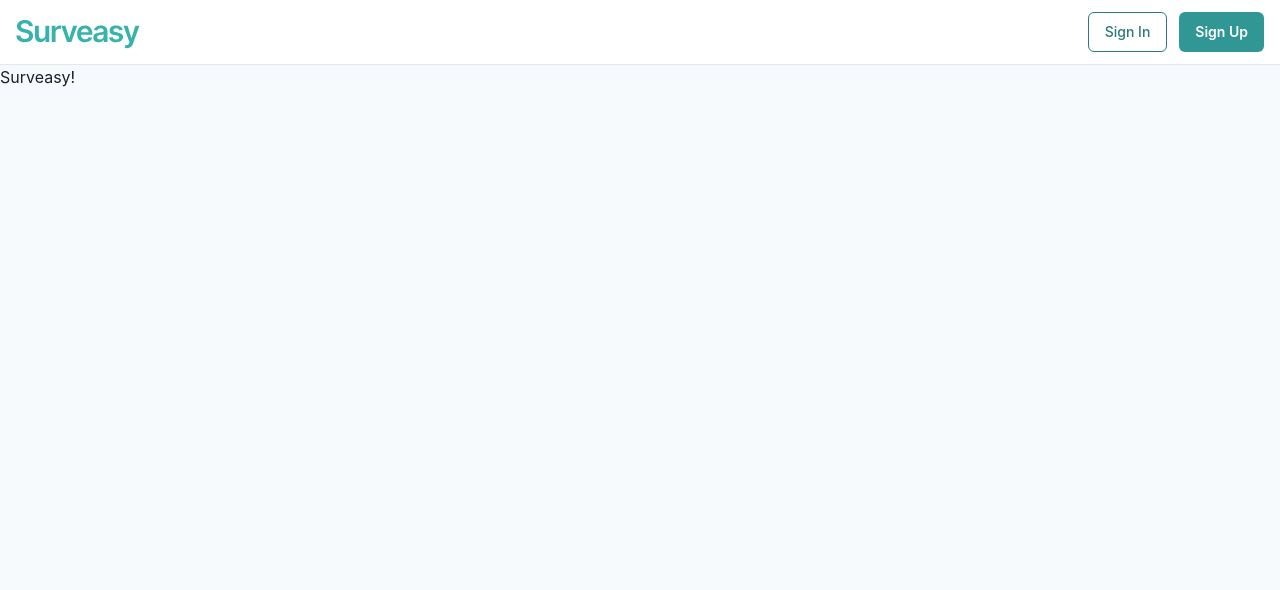
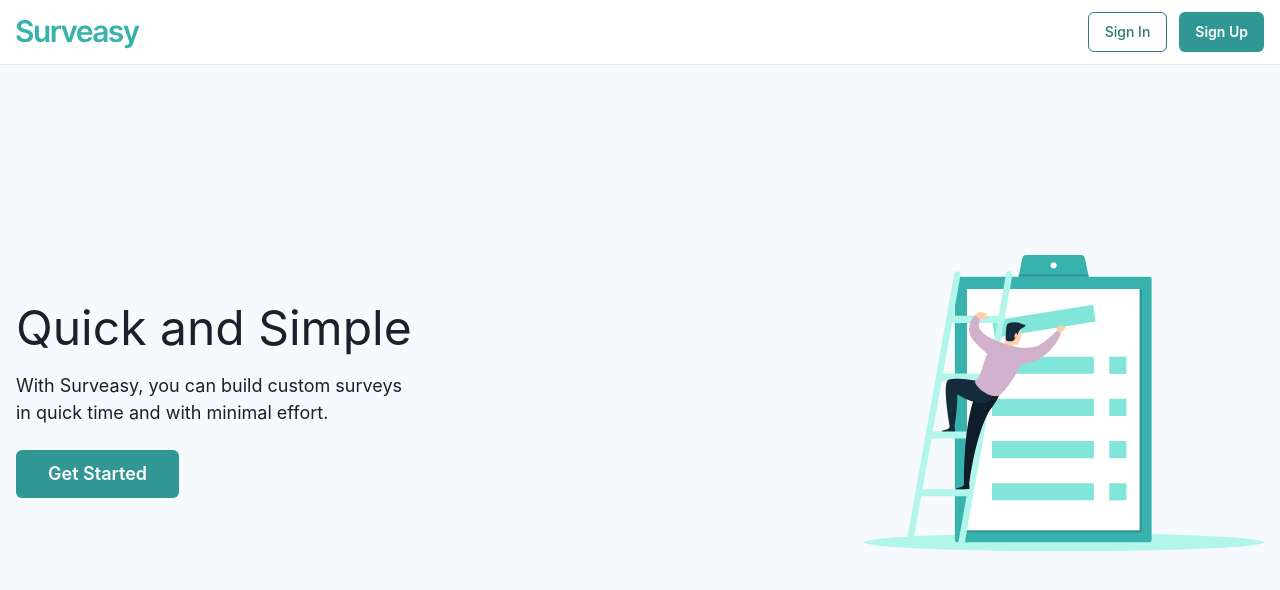
Before and after one commit to Anujith99/Surveasy, a React (Create React App) app in the folder surveasy-frontend/: page / in a window 1280 px wide. Shown: the top 590 px of the page. Built offline with nearby package versions, Linux system fonts and the light colour scheme.

Commit message:
Homepage done and form cleanup done

```diff
--- a/surveasy-frontend/src/components/Container.js
+++ b/surveasy-frontend/src/components/Container.js
@@ -1,7 +1,7 @@
 import React from "react";
 import { Container as ChakraContainer } from "@chakra-ui/react";
 
-const Container = ({ children }) => {
+const Container = ({ children, ...props }) => {
   return (
     <ChakraContainer
       maxW={{
@@ -10,6 +10,7 @@ const Container = ({ children }) => {
         lg: "container.lg",
         xl: "container.xl",
       }}
+      {...props}
     >
       {children}
     </ChakraContainer>
--- a/surveasy-frontend/src/components/Forms/FormError.js
+++ b/surveasy-frontend/src/components/Forms/FormError.js
@@ -1,9 +1,9 @@
 import React from "react";
 import { Text } from "@chakra-ui/react";
 
-const FormError = ({ mt = 1, children }) => {
+const FormError = ({ mt = 0.5, children }) => {
   return (
-    <Text mt={mt} fontWeight={500} color="red.500">
+    <Text mt={mt} fontWeight={500} fontSize="sm" color="red.500">
       {children}
     </Text>
   );
--- a/surveasy-frontend/src/components/Forms/SignUpForm.js
+++ b/surveasy-frontend/src/components/Forms/SignUpForm.js
@@ -7,6 +7,7 @@ import {
   FormControl,
   InputGroup,
   InputLeftElement,
+  InputRightElement,
   Input,
   VStack,
   HStack,
@@ -14,19 +15,41 @@ import {
   Text,
   Icon,
   Link as ChakraLink,
+  useBoolean,
 } from "@chakra-ui/react";
 
-import { FaUser, FaEnvelope, FaLock } from "react-icons/fa";
+import { FaUser, FaEnvelope, FaLock, FaEye, FaEyeSlash } from "react-icons/fa";
 import FormError from "./FormError";
+
+const ShowPasswordIcon = ({ show }) => {
+  const icon = show ? FaEyeSlash : FaEye;
+
+  return (
+    <Button bg="transparent" _hover={{ bg: "transparent" }}>
+      <Icon as={icon} color="gray.300" _hover={{ color: "teal.400" }} />
+    </Button>
+  );
+};
 
 const SignUpForm = () => {
   const {
     register,
     handleSubmit,
     getValues,
+    watch,
     formState: { errors },
-  } = useForm({ mode: "onBlur" });
-  const onSubmit = (data) => console.log(data);
+  } = useForm();
+
+  const [showPassword, setShowPassword] = useBoolean(false);
+  const [showConfirm, setShowConfirm] = useBoolean(false);
+
+  const watchPasswords = watch(["password", "confirmPassword"]);
+
+  const onSubmit = (data) => {
+    setShowPassword.off();
+    setShowConfirm.off();
+    console.log(data);
+  };
 
   const validationConfig = {
     firstName: {
@@ -65,7 +88,10 @@ const SignUpForm = () => {
     <Box>
       <form onSubmit={handleSubmit(onSubmit)}>
         <VStack spacing={3}>
-          <HStack spacing={1}>
+          <HStack
+            mb={errors.firstName || errors.lastName ? -2 : "auto"}
+            spacing={1}
+          >
             <FormControl>
               <InputGroup>
                 <InputLeftElement
@@ -95,6 +121,7 @@ const SignUpForm = () => {
               </InputGroup>
             </FormControl>
           </HStack>
+          {errors.firstName || errors.lastName ? (
             <Box w={"100%"}>
               {errors.firstName && (
                 <FormError mt={0}>{errors.firstName.message}</FormError>
@@ -103,6 +130,8 @@ const SignUpForm = () => {
                 <FormError>{errors.lastName.message}</FormError>
               )}
             </Box>
+          ) : null}
+
           <FormControl>
             <InputGroup>
               <InputLeftElement
@@ -126,11 +155,17 @@ const SignUpForm = () => {
                 children={<Icon as={FaLock} color="gray.300" />}
               />
               <Input
-                type="password"
+                type={showPassword ? "text" : "password"}
                 name="password"
                 placeholder="Password"
                 {...register("password", validationConfig.password)}
               />
+              {watchPasswords[0] && (
+                <InputRightElement
+                  onClick={setShowPassword.toggle}
+                  children={<ShowPasswordIcon show={showPassword} />}
+                />
+              )}
             </InputGroup>
             {errors.password && (
               <FormError>{errors.password.message}</FormError>
@@ -144,7 +179,7 @@ const SignUpForm = () => {
                 children={<Icon as={FaLock} color="gray.300" />}
               />
               <Input
-                type="password"
+                type={showConfirm ? "text" : "password"}
                 name="confirmPassword"
                 placeholder="Confirm Password"
                 {...register(
@@ -152,6 +187,12 @@ const SignUpForm = () => {
                   validationConfig.confirmPassword
                 )}
               />
+              {watchPasswords[1] && (
+                <InputRightElement
+                  onClick={setShowConfirm.toggle}
+                  children={<ShowPasswordIcon show={showConfirm} />}
+                />
+              )}
             </InputGroup>
             {errors.confirmPassword && (
               <FormError>{errors.confirmPassword.message}</FormError>
@@ -168,7 +209,7 @@ const SignUpForm = () => {
           Sign Up
         </Button>
       </form>
-      <Box mt={6} textAlign="center">
+      <Box mt={{ base: 3, sm: 6 }} textAlign="center">
         <Text>
           Already have an account?{" "}
           <ChakraLink as={Link} to="/signin" color="teal.500">
--- a/surveasy-frontend/src/pages/Homepage.js
+++ b/surveasy-frontend/src/pages/Homepage.js
@@ -1,8 +1,49 @@
 import React from "react";
-import { Box } from "@chakra-ui/react";
+import { Link } from "react-router-dom";
+import { Box, Flex, VStack, Text, Button } from "@chakra-ui/react";
+import Container from "components/Container";
+import { ReactComponent as HeroImage } from "resources/HeroImage.svg";
 
 const Homepage = () => {
-  return <Box>Surveasy!</Box>;
+  return (
+    <Container h={{ base: "95%" }}>
+      <Box h={"100%"}>
+        <Flex
+          h={"100%"}
+          direction={{ base: "column", md: "row" }}
+          align={{ base: "center", md: "center" }}
+          justify={{ base: "space-evenly", md: "space-between" }}
+        >
+          <Box maxW={"400px"} mt={-4}>
+            <VStack spacing={{ base: 4, md: 6 }} align="start">
+              <VStack spacing={2} align="start">
+                <Text fontSize={{ base: "xx-large", md: "xxx-large" }}>
+                  Quick and Simple
+                </Text>
+                <Text fontSize={{ base: "md", md: "lg" }}>
+                  With Surveasy, you can build custom surveys in quick time and
+                  with minimal effort.
+                </Text>
+              </VStack>
+              <Button
+                as={Link}
+                to="/signup"
+                py={{ base: 4, md: 6 }}
+                px={{ base: 6, md: 8 }}
+                fontSize={{ base: "md", md: "lg" }}
+                colorScheme="teal"
+              >
+                Get Started
+              </Button>
+            </VStack>
+          </Box>
+          <Box w={{ base: "300px", md: "400px" }}>
+            <HeroImage width="100%" height="100%" />
+          </Box>
+        </Flex>
+      </Box>
+    </Container>
+  );
 };
 
 export default Homepage;
--- a/surveasy-frontend/src/pages/SignUpPage.js
+++ b/surveasy-frontend/src/pages/SignUpPage.js
@@ -4,11 +4,11 @@ import { Box, Flex, VStack, Text } from "@chakra-ui/react";
 
 const SignUpPage = () => {
   return (
-    <Box h={"95%"}>
-      <Flex h={"100%"} align={"center"} justify={"center"}>
+    <Box h={"100%"}>
+      <Flex h={"100%"} align="center" justify={"center"}>
         <Box
           px={{ base: 4, sm: 5 }}
-          py={{ base: 5, sm: 6 }}
+          py={{ base: 4, sm: 5 }}
           w={{ base: "305px", sm: "370px" }}
           bg="white"
           borderRadius="md"
```
Also changed, not shown: surveasy-frontend/src/resources/HeroImage.svg (added). Lines whose indentation alone changed are shown as unchanged.
